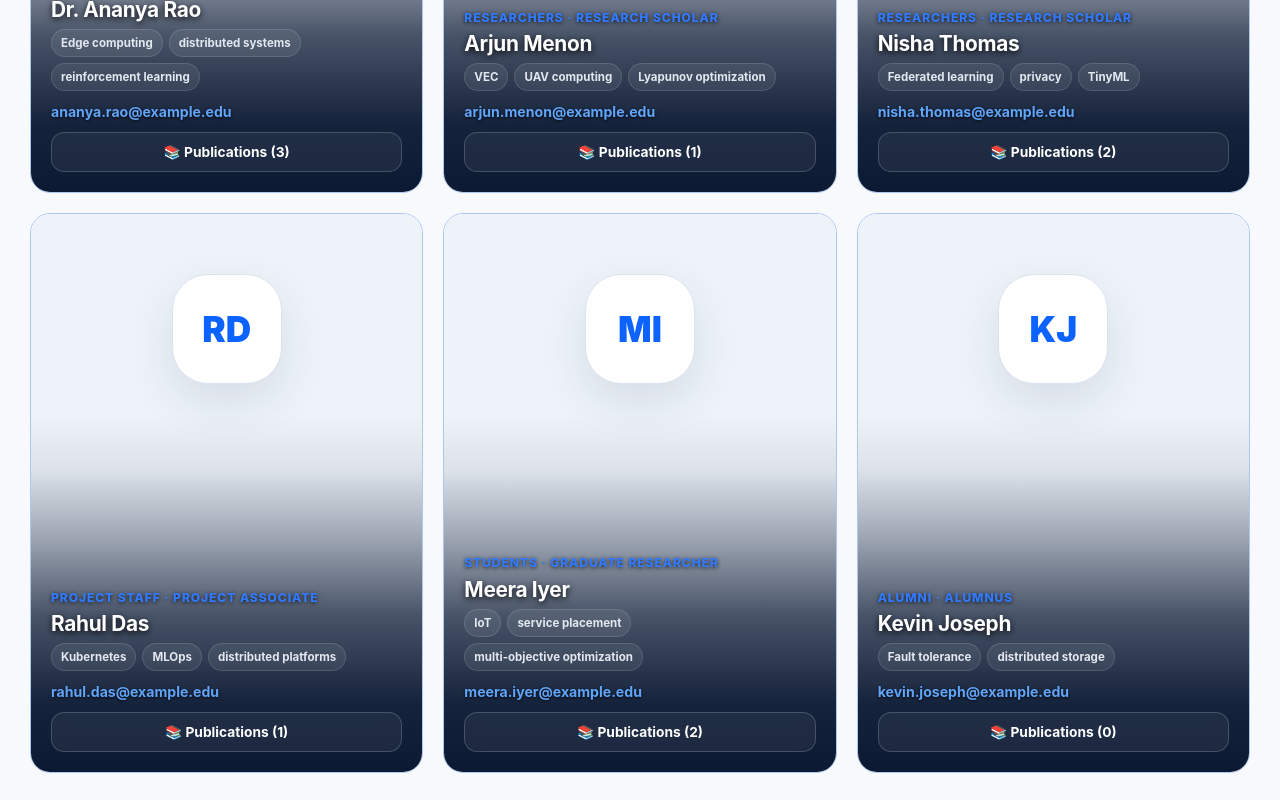
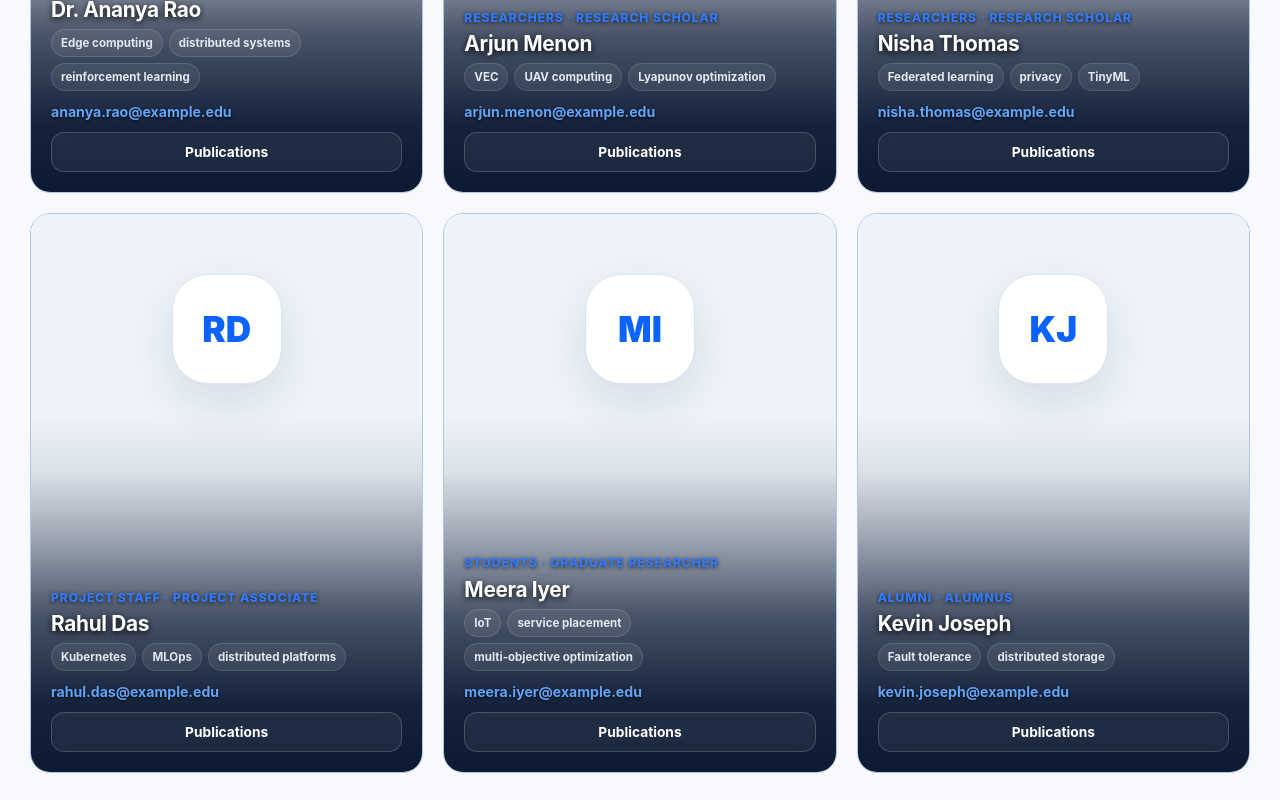
Before and after one commit to tom4k/edge-research-lab, a Next.js app: page /people in a window 1280 px wide. Shown: the part 1040-1840 px from the top of the page. Built offline with nearby package versions, Linux system fonts and the light colour scheme; no server answers.

Commit message:
fix: remove book emoji and count from Publications button on profile card

```diff
--- a/src/app/people/page.tsx
+++ b/src/app/people/page.tsx
@@ -79,7 +79,6 @@ export default function PeoplePage() {
           {filteredPeople.length > 0 ? (
             <div className="grid grid-3">
               {filteredPeople.map((person) => {
-                const personPubs = getPersonPublications(person);
                 return (
                   <article key={person.id} className="card people-card">
                     <ThemeAvatar src={person.image} name={person.name} />
@@ -107,7 +106,7 @@ export default function PeoplePage() {
                           className="button button-small button-outline person-pubs-btn"
                           onClick={() => setModalPerson(person)}
                         >
-                          📚 Publications ({personPubs.length})
+                          Publications
                         </button>
                       </div>
                     </div>
```
